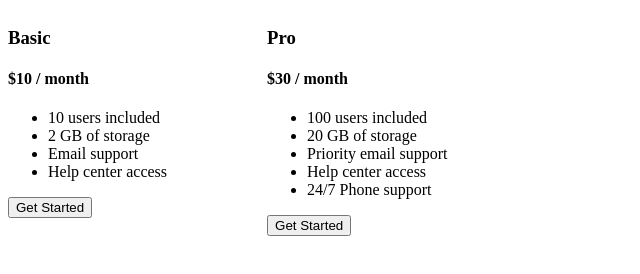
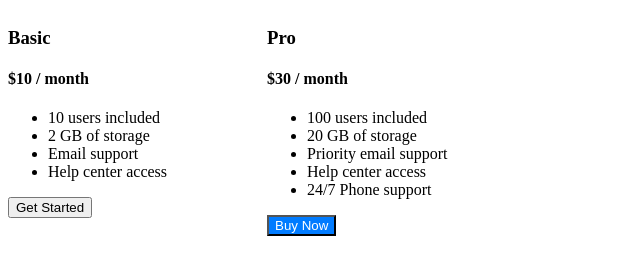
Before and after one commit to HukovaNastya/DOM_tasks, a plain HTML site: page index.html in a window 1280 px wide. Shown: the whole page, without its empty margins (0-640 px from the left). Drawn offline with Linux system fonts and the light colour scheme.

Commit message:
added_solution_for_third_task

```diff
--- a/app.js
+++ b/app.js
@@ -1,11 +1,16 @@
 //first task
 
 const proPlan = document.getElementById("pro-plan");
-const cardBody = proPlan.querySelector(".card-body");
-const proPlanList = cardBody.querySelector(".list-unstyled");
+const cardBodyPrpPlan = proPlan.querySelector(".card-body");
+const proPlanList =  cardBodyPrpPlan.querySelector(".list-unstyled");
 
 proPlanList.insertAdjacentHTML("beforeend", ` <li>24/7 Phone support</li>`);
 
 //second task
 const container = document.querySelector(".card-deck");
 container.classList.add("d-flex", "justify-content-flex-end", "flex-direction-reverse");
+
+//third task
+const getStartedBtn = cardBodyPrpPlan.querySelector(".btn");
+getStartedBtn .classList.add("background-blue", "color-white");
+getStartedBtn.innerText = "Buy Now";
--- a/style.css
+++ b/style.css
@@ -13,3 +13,11 @@
 .card-deck div + div {
      padding-right: 50px
 }
+
+.background-blue {
+    background-color: #007bff;
+}
+
+.color-white {
+    color: #fff;
+}
```
